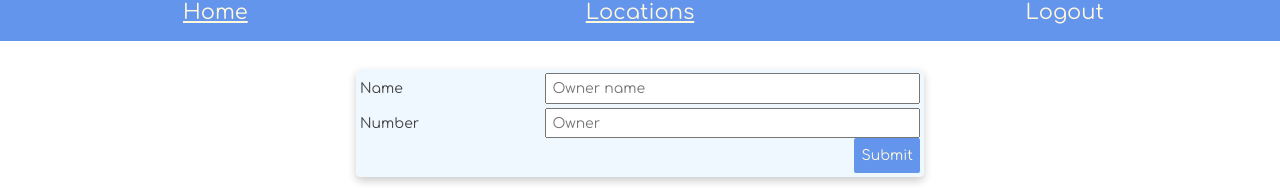
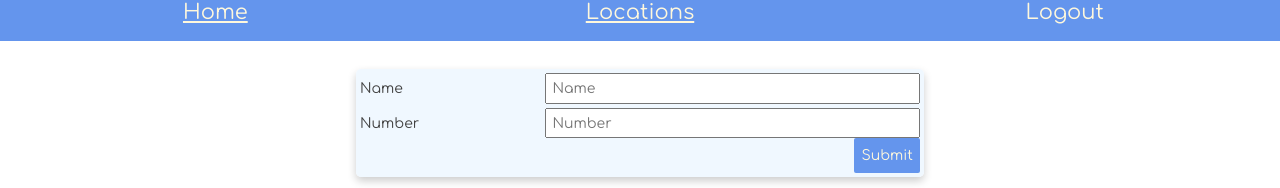
Before and after one commit to corri-golden/react-kennel, a React (Create React App) app: page /owners/new in a window 1280 px wide. Shown: the part 138-326 px from the top of the page. Built offline with nearby package versions, Linux system fonts and the light colour scheme; no server answers; a web font is replaced by a local one.

Commit message:
finished add for each section

```diff
--- a/api/kennel.json
+++ b/api/kennel.json
@@ -73,7 +73,7 @@
     },
     {
       "id": 3,
-      "number": "615=222-3333",
+      "number": "615-222-3333",
       "name": "Dick Burpneck"
     }
   ]
--- a/src/components/ApplicationViews.js
+++ b/src/components/ApplicationViews.js
@@ -103,6 +103,7 @@ class ApplicationViews extends Component {
         <Route path="/employees/new" render={(props) => {
           return <EmployeeForm {...props} />
         }} />
+
         <Route path="/owners/new" render={(props) => {
           return <OwnerForm {...props} />
         }} />
--- a/src/components/employee/EmployeeForm.js
+++ b/src/components/employee/EmployeeForm.js
@@ -46,7 +46,7 @@ class EmployeeForm extends Component {
                         required
                         onChange={this.handleFieldChange}
                         id="employeeName"
-                        placeholder="Employee name"
+                        placeholder="Employee Name"
                         />
                         <label htmlFor="employeeName">Name</label>
                         <input
--- a/src/components/location/LocationForm.js
+++ b/src/components/location/LocationForm.js
@@ -53,9 +53,9 @@ class LocationForm extends Component {
                         required
                         onChange={this.handleFieldChange}
                         id="breed"
-                        placeholder="address"
+                        placeholder="Address"
                         />
-                        <label htmlFor="breed">address</label>
+                        <label htmlFor="breed">Address</label>
                     </div>
                     <div className="alignRight">
                         <button
--- a/src/components/owner/OwnerCard.js
+++ b/src/components/owner/OwnerCard.js
@@ -9,7 +9,7 @@ class OwnerCard extends Component {
             <img src={require('./owner.jpg')} alt="My Dog" />
           </picture>
           <h3>Name: <span className="card-ownername">{this.props.owner.name}</span></h3>
-          <p>Owned for Six Months</p>
+          <p>Number: {this.props.owner.number}</p>
           <button type="button" onClick={() => this.props.deleteOwner(this.props.owner.id)}>Remove</button>
         </div>
       </div>
--- a/src/components/owner/OwnerForm.js
+++ b/src/components/owner/OwnerForm.js
@@ -46,7 +46,7 @@ class OwnerForm extends Component {
                         required
                         onChange={this.handleFieldChange}
                         id="ownerName"
-                        placeholder="Owner name"
+                        placeholder="Name"
                         />
                         <label htmlFor="ownerName">Name</label>
                         <input
@@ -54,7 +54,7 @@ class OwnerForm extends Component {
                         required
                         onChange={this.handleFieldChange}
                         id="owner"
-                        placeholder="Owner"
+                        placeholder="Number"
                         />
                         <label htmlFor="number">Number</label>
                     </div>
--- a/src/components/owner/OwnerList.js
+++ b/src/components/owner/OwnerList.js
@@ -40,7 +40,7 @@ class OwnerList extends Component {
         <section className="section-content">
           <button type="button"
             className="btn"
-            onClick={() => { this.props.history.push("/employees/new") }}>
+            onClick={() => { this.props.history.push("/owners/new") }}>
             Add Owner
   </button>
         </section>
```
